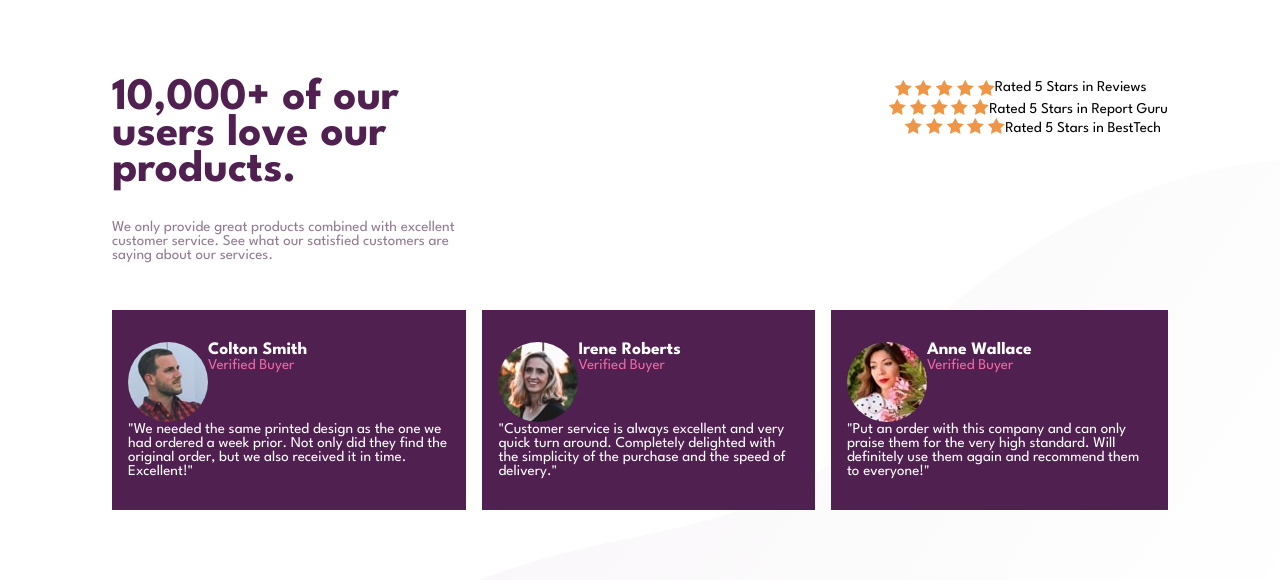
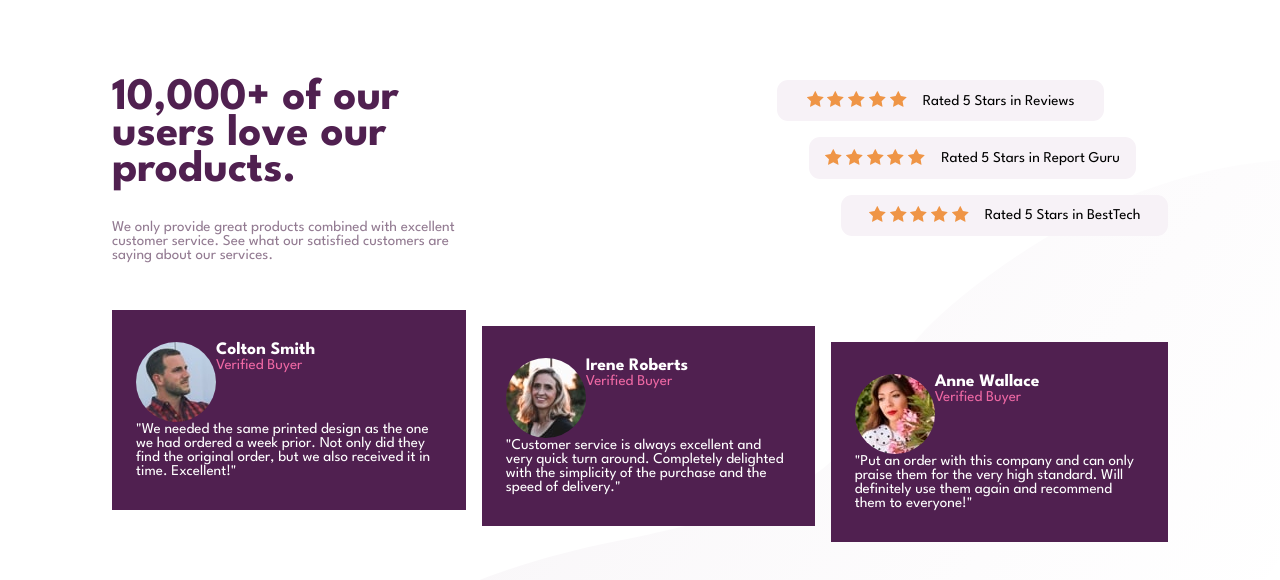
Before and after one commit to CoroWright/social-proof-section, a plain HTML site: page index.html in a window 1280 px wide. Drawn offline with Linux system fonts and the light colour scheme.

Commit message:
starrating x location & review y location

```diff
--- a/index.html
+++ b/index.html
@@ -33,7 +33,7 @@
 
     <div class="container-2">
 
-      <div class="reviews">
+      <div class="reviews [ COMPOSITION | starratings-flex starratings-padding starratings-reviews-left starratings-gap starratings-first ] [ UTILITY | starratings-bgcolor starratings-border-radius ]">
         <div class="star">
           <img src="images/icon-star.svg">
           <img src="images/icon-star.svg">
@@ -45,7 +45,7 @@
         <p>Rated 5 Stars in Reviews</p>
       </div>
 
-      <div class="report-guru">
+      <div class="report-guru [ COMPOSITION | starratings-flex starratings-padding starratings-margin-top starratings-gap starratings-middle ] [ UTILITY | starratings-bgcolor starratings-border-radius ]">
         <div class="star">
           <img src="images/icon-star.svg">
           <img src="images/icon-star.svg">
@@ -57,7 +57,7 @@
         <p>Rated 5 Stars in Report Guru</p>
       </div>
 
-      <div class="best-tech">
+      <div class="best-tech [ COMPOSITION | starratings-flex starratings-padding starratings-margin-top starratings-gap ] [ UTILITY | starratings-bgcolor starratings-border-radius ]">
         <div class="star">
           <img src="images/icon-star.svg">
           <img src="images/icon-star.svg">
@@ -95,7 +95,7 @@
           </p>
         </div>
 
-        <div class="review-2 [ COMPOSITION | review-3-left-margin review-padding ] [ UTILITY | review-bgcolor ]">
+        <div class="review-2 [ COMPOSITION | review-3-left-margin review-padding review-second ] [ UTILITY | review-bgcolor ]">
 
           <div class="buyer-info [ COMPOSITION | review-flex ]">
             <img class="profile-pic [ UTILITY | review-border-radius-img ]" src="images/image-irene.jpg" alt="">
@@ -113,7 +113,7 @@
           </p>
         </div>
 
-        <div class="review-3 [ COMPOSITION | review-3-left-margin review-padding ] [ UTILITY | review-bgcolor ]">
+        <div class="review-3 [ COMPOSITION | review-3-left-margin review-padding review-last ] [ UTILITY | review-bgcolor ]">
 
           <div class="buyer-info [ COMPOSITION | review-flex ]">
             <img class="profile-pic [ UTILITY | review-border-radius-img ]" src="images/image-anne.jpg" alt="">
--- a/style.css
+++ b/style.css
@@ -18,7 +18,10 @@ body {
     background-image: url(images/bg-pattern-bottom-desktop.svg);
     background-repeat: no-repeat;
     background-position: top 20vh right 0vw;
-    height: 100vh;
+}
+
+.img-height {
+    height: 100%;
 }
 
 main {
@@ -42,11 +45,29 @@ img {
 }
 
 .starratings-padding {
-    padding: 1rem 1rem;
+    padding: .7rem 1rem;
 }
 
-.star-margin {
-    margin-right: 1rem;
+.starratings-flex {
+    display: flex;
+    justify-content: center;
+    align-items: center;
+}
+
+.starratings-margin-top {
+    margin-top: 1rem;
+}
+
+.starratings-gap {
+    gap: 1rem;
+}
+
+.starratings-first {
+    transform: translateX(-4rem);
+}
+
+.starratings-middle {
+    transform: translateX(-2rem);
 }
 
 .container-3-flex {
@@ -66,7 +87,15 @@ img {
 }
 
 .review-padding {
-    padding: 2rem 1rem;
+    padding: 2rem 1.5rem;
+}
+
+.review-second {
+    transform: translateY(1rem);
+}
+
+.review-last {
+    transform: translateY(2rem);
 }
 
 /* Utility */
@@ -80,6 +109,18 @@ img {
 
 .container-1-color-p {
     color: var(--Dark-Grayish-Magenta);
+}
+
+.starratings-bgcolor {
+    background-color: var(--Light-Grayish-Magenta);
+}
+
+.starratings-border-radius {
+    border-radius: .7rem;
+}
+
+.starratings-textalign {
+    text-align: center;
 }
 
 .review-bgcolor {
@@ -108,22 +149,4 @@ img {
     width: 350px;
 }
 
-.reviews {
-    display: flex;
-    justify-content: center;
-    /* align-items: center; */
-}
-
-.report-guru {
-    margin-left: 1rem;
-    display: flex;
-    align-items: center;
-}
-
-.best-tech {
-    margin-left: 2rem;
-    display: flex;
-    align-items: center;
-}
-
 /* Exemption */
```
